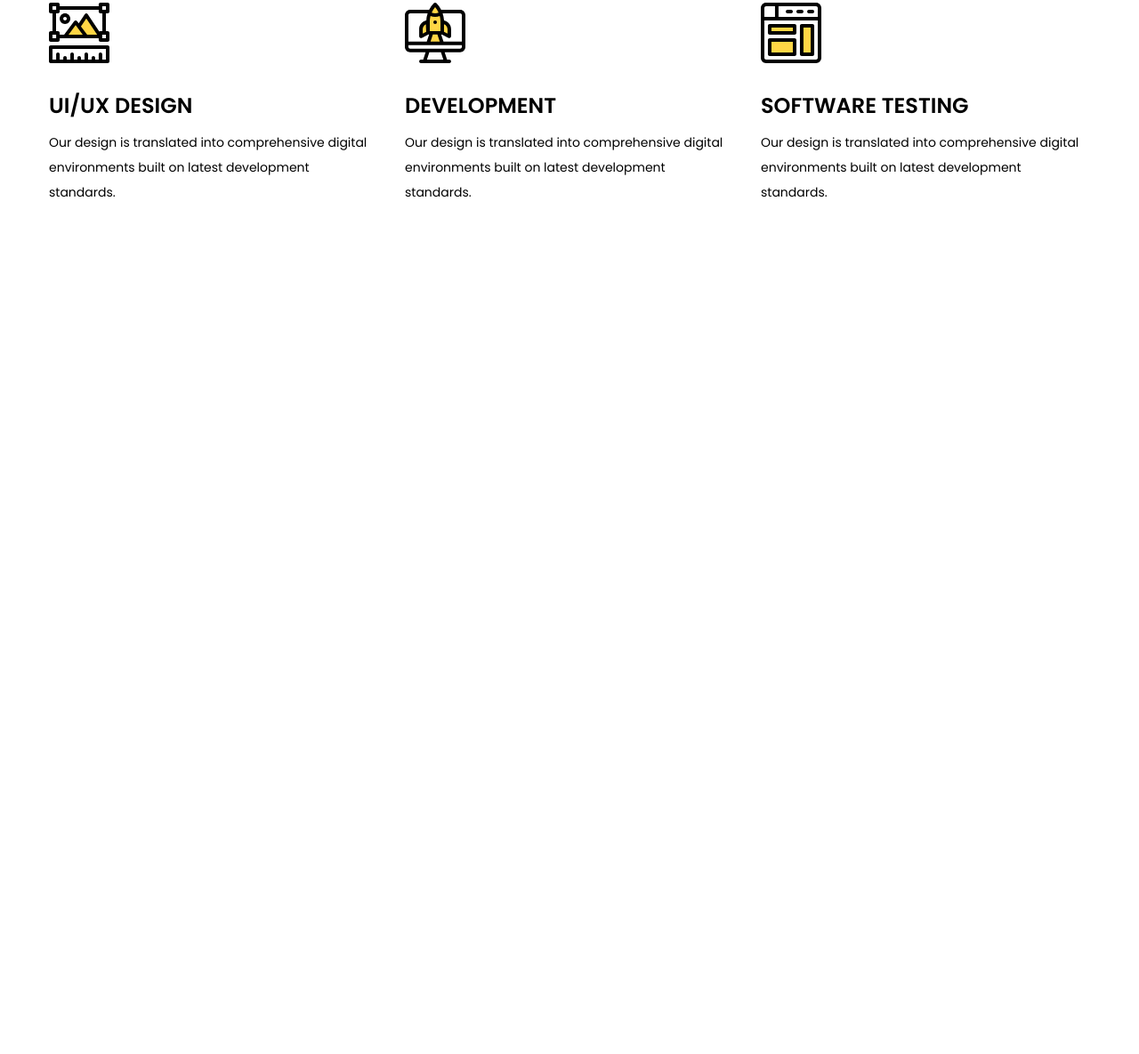
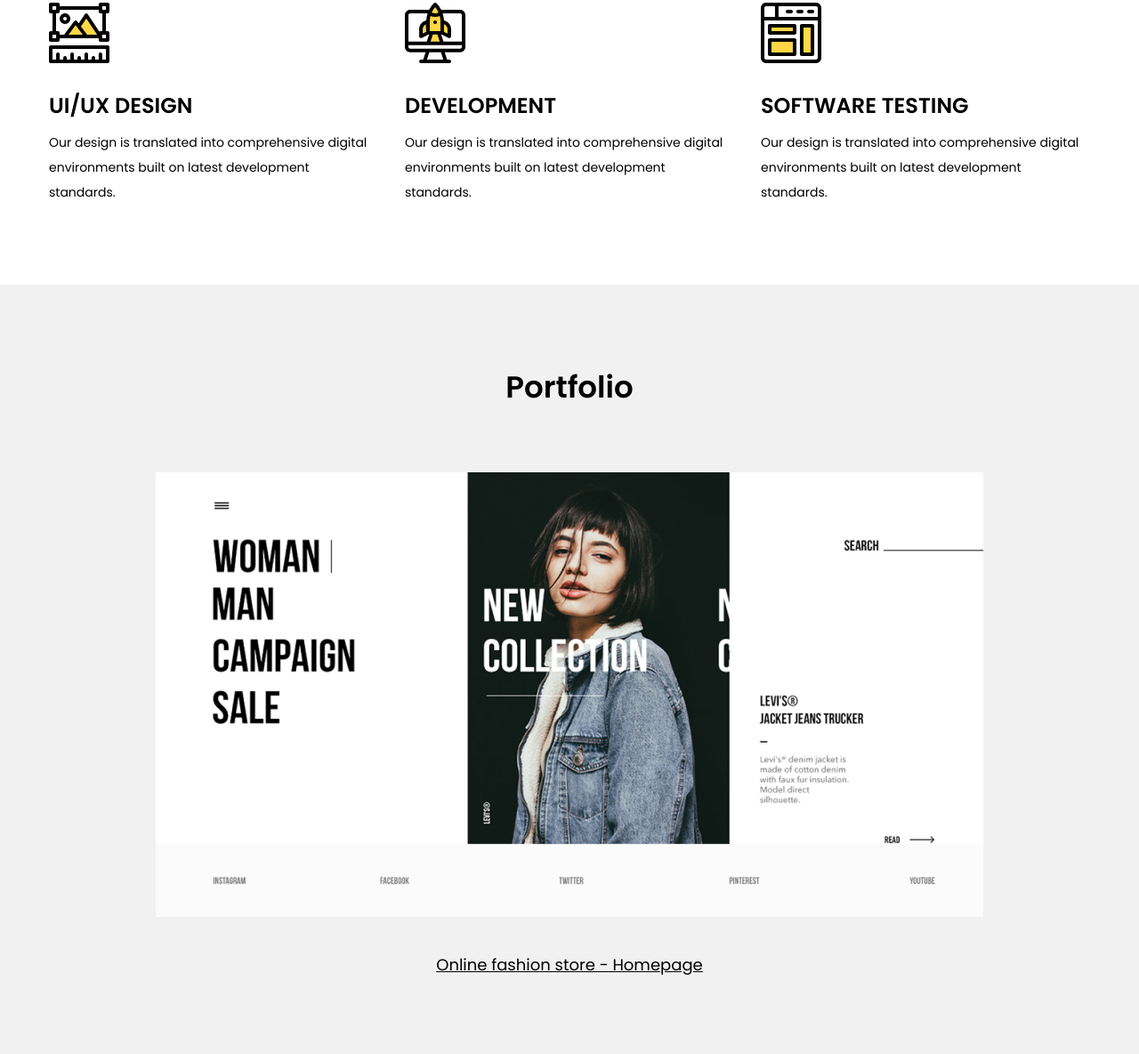
Before and after one commit to VNavrockij/adaptive-layout-project1, a plain HTML site: page index.html in a window 1280 px wide. Shown: the part 857-2042 px from the top of the page at 89% size. Before the commit the page ends 1177 px from the top, so only its background shows below. Drawn offline with Linux system fonts and the light colour scheme.

Commit message:
add: section with portfolio

```diff
--- a/css/main.css
+++ b/css/main.css
@@ -12,6 +12,11 @@ body {
     max-width: 1230px;
     padding: 0 30px;
     margin: 0 auto;
+}
+
+.title-1 {
+    font-size: 34px;
+    font-weight: 600;
 }
 
 /* Header */
@@ -116,3 +121,36 @@ body {
 .services-card  p {
     line-height: 2;
 }
+
+/* Portfolio */
+.portfolio {
+    padding: 90px 0;
+    background-color: #F1F1F1;
+}
+
+.portfolio-title {
+    margin-bottom: 70px;
+    text-align: center;
+}
+
+.project {
+    text-align: center;
+}
+
+.project + .project {
+    margin-top: 90px;
+}
+
+.project-img {
+    margin-bottom: 40px;
+}
+
+.project-title {
+    font-size: 18px;
+
+}
+
+.project-title a {
+    color: #000;
+    text-decoration: underline;
+}
--- a/index.html
+++ b/index.html
@@ -64,6 +64,31 @@
         </div>
     </section>
 
+    <section class="portfolio">
+        <div class="container">
+
+            <div class="portfolio-title">
+                <h2 class="title-1">Portfolio</h2>
+            </div>
+
+            <div class="project">
+                <img src="./img/portfolio/01.jpg" alt="Online fashion store" class="project-img">
+                <h3 class="project-title"><a href="#!">Online fashion store - Homepage</a></h3>
+            </div>
+
+            <div class="project">
+                <img src="./img/portfolio/02.jpg" alt="Reebok Store" class="project-img">
+                <h3 class="project-title"><a href="#!">Reebok Store - Concept</a></h3>
+            </div>
+
+            <div class="project">
+                <img src="./img/portfolio/03.jpg" alt="Braun Landing Page" class="project-img">
+                <h3 class="project-title"><a href="#!">Braun Landing Page - Concept</a></h3>
+            </div>
+
+
+        </div>
+    </section>
 
     <script src="./js/main.js"></script>
 </body>
```
